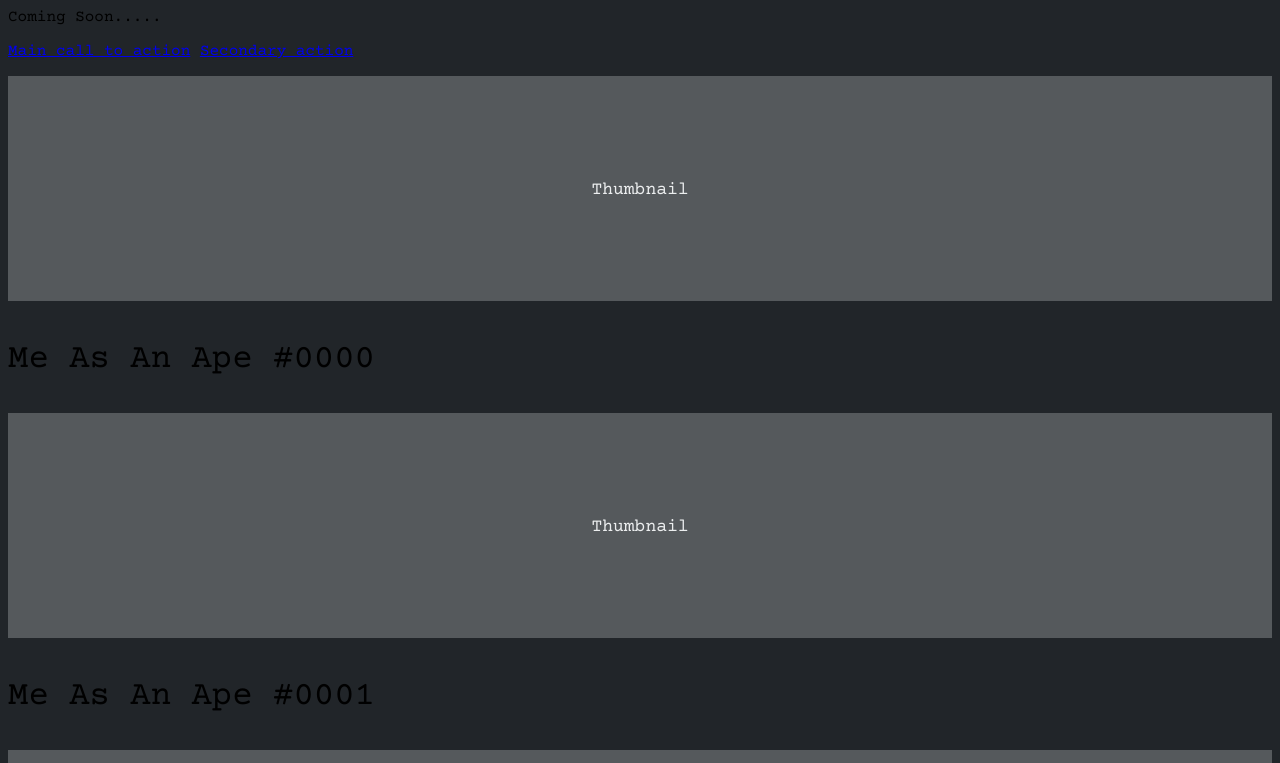
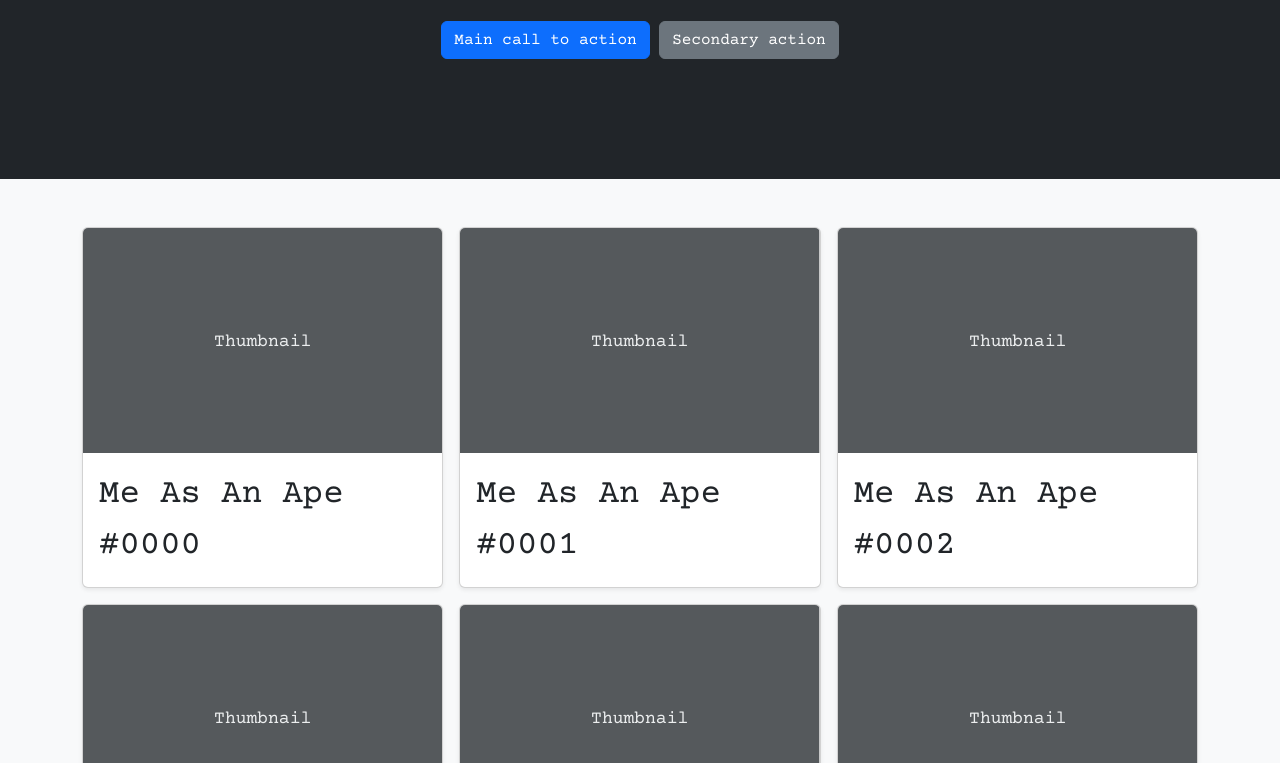
Before and after one commit to MeAsAnApe/measanape-web, a plain HTML site: page index.html in a window 1280 px wide. Shown: the part 412-1175 px from the top of the page. Drawn offline with nearby package versions, Linux system fonts and the light colour scheme; the site is published under a folder, as on GitHub Pages, so addresses that start at the root find nothing.

Commit message:
Update index.html

```diff
--- a/index.html
+++ b/index.html
@@ -11,7 +11,7 @@
     <link rel="preconnect" href="https://fonts.googleapis.com">
 <link rel="preconnect" href="https://fonts.gstatic.com" crossorigin>
 <link href="https://fonts.googleapis.com/css2?family=Courier+Prime:ital,wght@0,400;0,700;1,400&display=swap" rel="stylesheet">
-<link href="/assets/dist/css/bootstrap.min.css" rel="stylesheet">
+<link href="assets/dist/css/bootstrap.min.css" rel="stylesheet">
 
     <style>
       .bd-placeholder-img {
@@ -256,13 +256,14 @@
         <path d="M16 8A8 8 0 1 0 0 8a8 8 0 0 0 16 0zm-7.5 3.5a.5.5 0 0 1-1 0V5.707L5.354 7.854a.5.5 0 1 1-.708-.708l3-3a.5.5 0 0 1 .708 0l3 3a.5.5 0 0 1-.708.708L8.5 5.707V11.5z"/>
       </svg></a>
     </p>
+
     <p class="mb-1">Album example is &copy; Bootstrap, but please download and customize it for yourself!</p>
-    <p class="mb-0"> &#169 2022 Me As An Ape </p>
+
   </div>
 </footer>
 
 
-    <script src="/assets/dist/js/bootstrap.bundle.min.js"></script>
+    <script src="assets/dist/js/bootstrap.bundle.min.js"></script>
 
 
   </body>
```
